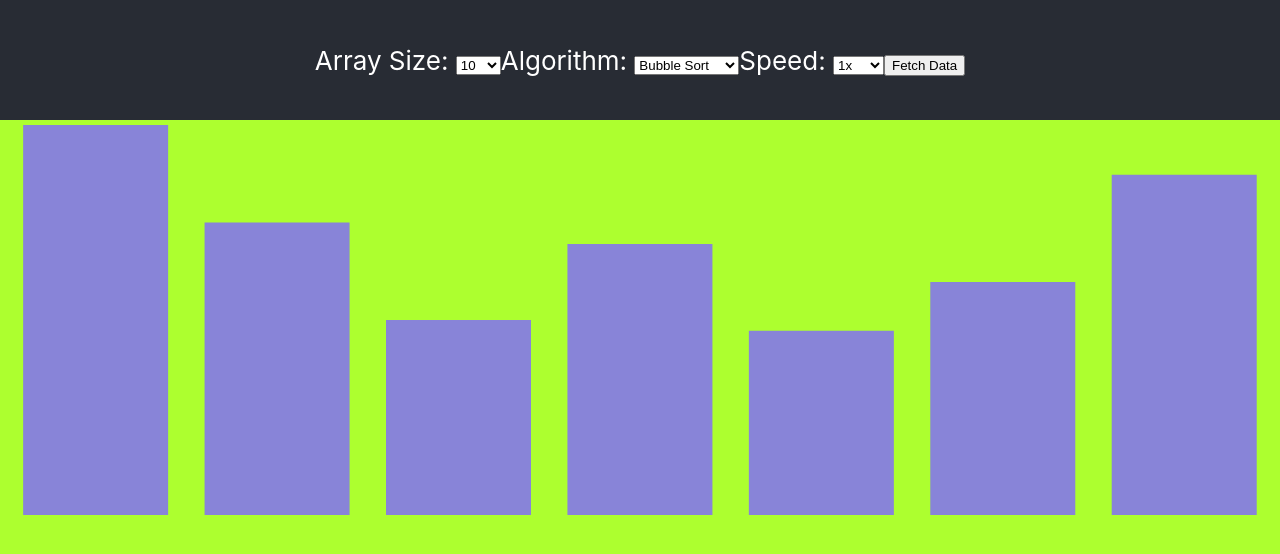
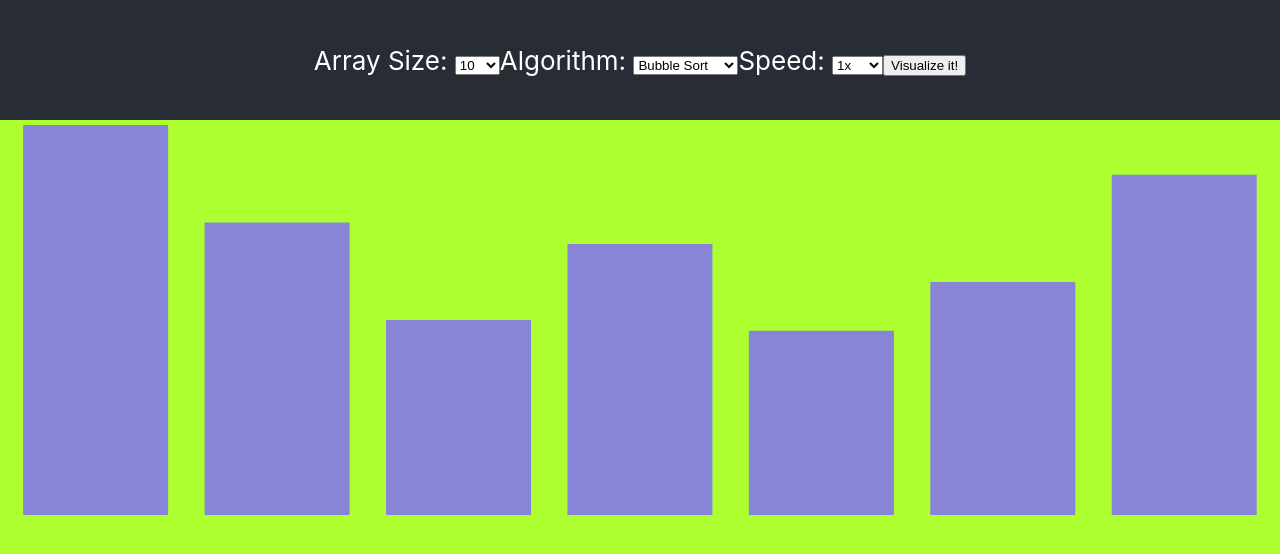
Before and after one commit to alexiusvdt/sorting, a React (Create React App) app in the folder frontend/: page / in a window 1280 px wide. Shown: the top 554 px of the page. Built offline with nearby package versions, Linux system fonts and the light colour scheme; the HTML template or start-up script is replaced by a standard one.

Commit message:
WIP: moving state

```diff
--- a/frontend/src/App.js
+++ b/frontend/src/App.js
@@ -10,11 +10,16 @@ const App = () => {
   const [requestParams, setRequestParams] = useState(null)
   const [disableControls, setDisableControls] = useState(false)
 
-const updateParams = (formData) => {
+/**
+ * @function
+ * takes form data from child, sets params for axios, and executes fetch
+ */
+  const updateParams = (formData) => {
   setRequestParams(formData);
+  setDisableControls(true)
   fetchData(formData);
+  setDisableControls(false)
 };
-
 
  /**
  * @function
@@ -22,9 +27,7 @@ const updateParams = (formData) => {
  * 0 will be the original randomized array
  * 1 will contain subarrays with each step of the process
  */
-
  const fetchData = (params) => {
-  setDisableControls = true
   console.log('starting fetch')
   axios({
     method: "GET",
@@ -44,10 +47,7 @@ const updateParams = (formData) => {
      console.log(error.response.status)
      console.log(error.response.headers)
      }
- })
-setDisableControls = false
-}
-
+ })}
 
   return(
     <div className="App">
@@ -61,6 +61,4 @@ setDisableControls = false
   )
 }
 
-
-
 export default App;
--- a/frontend/src/components/Navbar.js
+++ b/frontend/src/components/Navbar.js
@@ -52,7 +52,7 @@ const Navbar = ({ updateParams }) => {
           <option value={"fast"}>2x</option>
           <option value={"sanic"}>100x</option>
         </select>
-        <button type="submit" id="submit">Fetch Data</button>
+        <button type="submit" id="submit">Visualize it!</button>
         </form>
       </div>
     </div>
```
